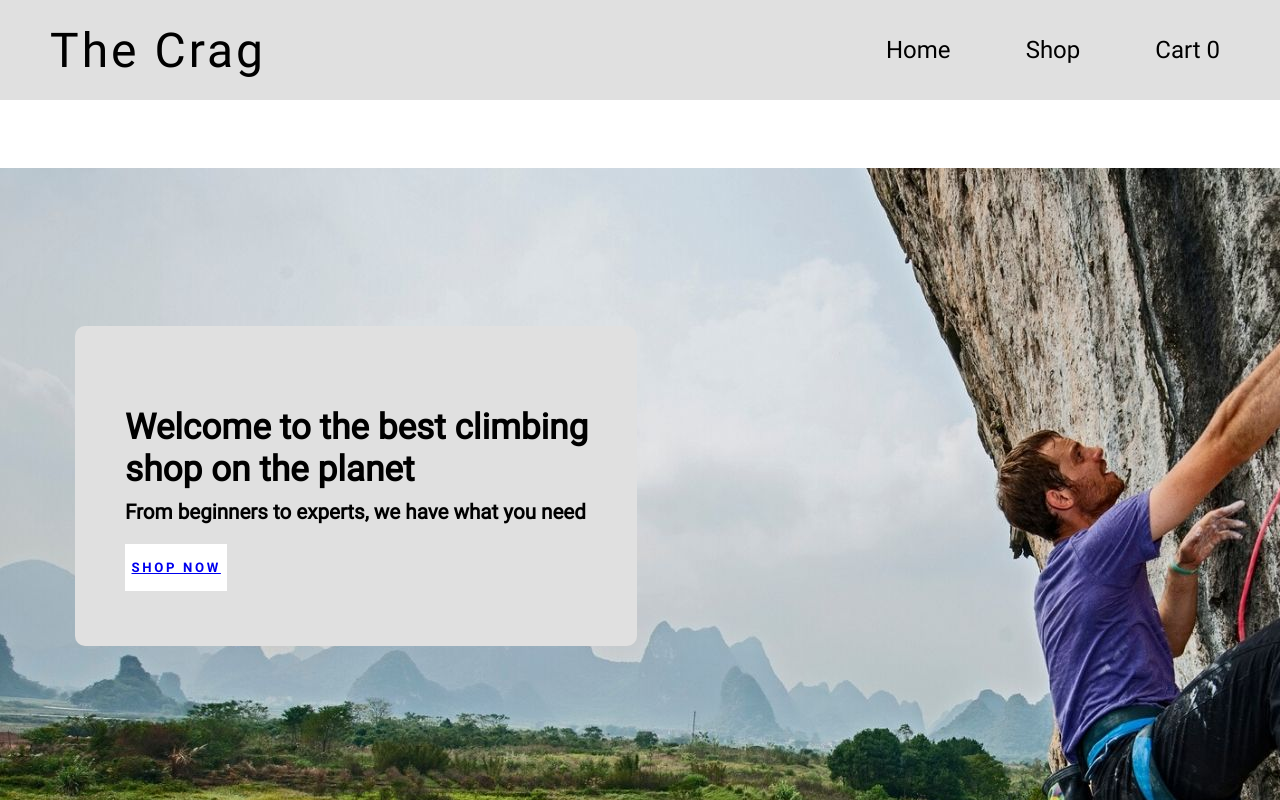
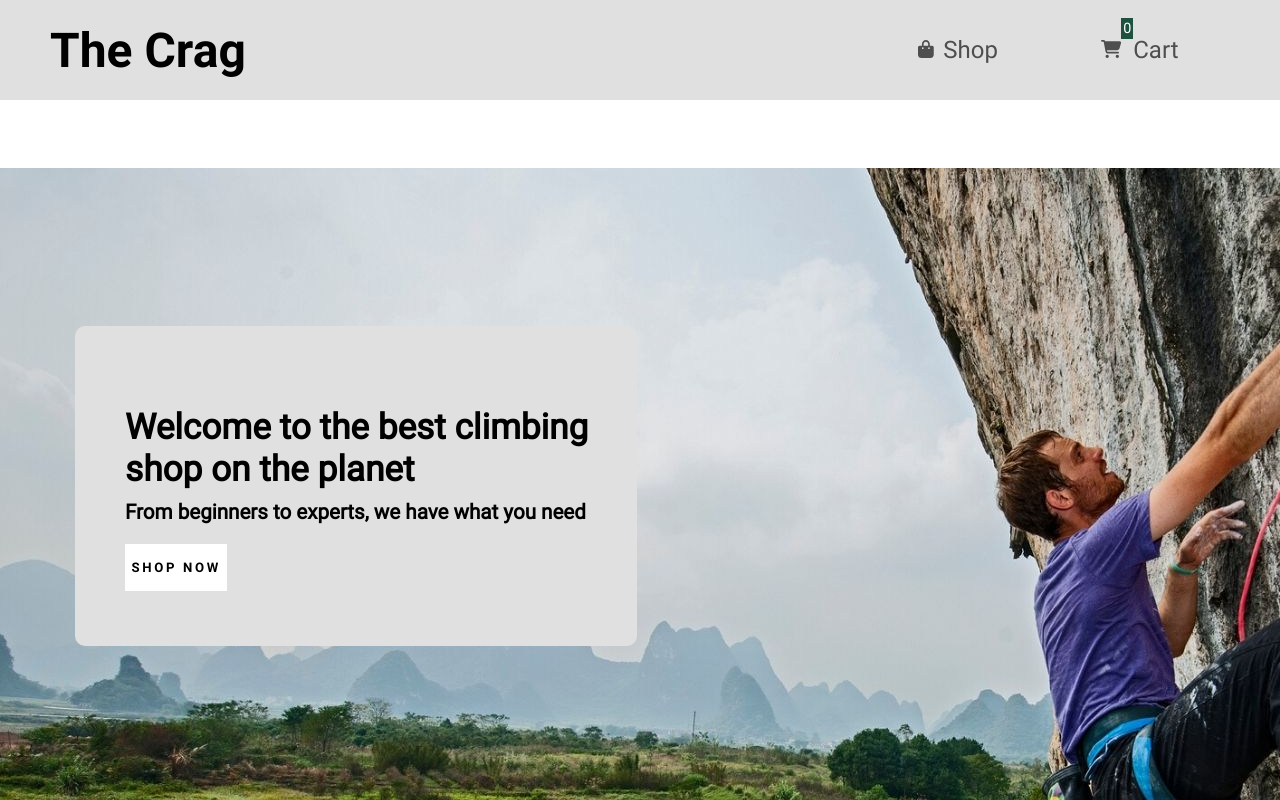
Before and after one commit to aukeller/Shopping-Cart, a React (Create React App) app: page / in a window 1280 px wide. Built offline with nearby package versions, Linux system fonts and the light colour scheme.

Commit message:
refactored minor navbar styling

```diff
--- a/src/components/NavBar.js
+++ b/src/components/NavBar.js
@@ -1,21 +1,26 @@
 import React from "react";
 import styles from "../styles/NavBar.module.css";
 import { Link } from "react-router-dom";
+import { FontAwesomeIcon } from "@fortawesome/react-fontawesome";
+import { faCartShopping } from "@fortawesome/free-solid-svg-icons";
+import { faBagShopping } from "@fortawesome/free-solid-svg-icons";
 
 const NavBar = ({ orderCount }) => {
   return (
     <div className={styles.container}>
-      <div>The Crag</div>
+      <div>
+        <Link to="/">The Crag</Link>
+      </div>
       <ul className={styles.nav}>
         <li>
-          <Link to="/">Home</Link>
-        </li>
-        <li>
+          <FontAwesomeIcon icon={faBagShopping} size="xs" />
           <Link to="/shop">Shop</Link>
         </li>
         <li>
           <Link to="/cart">
-            Cart <span>{orderCount}</span>
+            <FontAwesomeIcon icon={faCartShopping} size="xs" />
+            <span>{orderCount}</span>
+            Cart
           </Link>
         </li>
       </ul>
--- a/src/styles/NavBar.module.css
+++ b/src/styles/NavBar.module.css
@@ -1,3 +1,8 @@
+@font-face {
+  font-family: Roboto-Bold;
+  src: url("../assets/roboto-font/Roboto-Bold.ttf");
+}
+
 @font-face {
   font-family: Roboto-Regular;
   src: url("../assets/roboto-font/Roboto-Regular.ttf");
@@ -5,7 +10,7 @@
 
 .container {
   background-color: rgb(224, 224, 224);
-  color: black;
+  color: rgb(78, 78, 78);
 
   height: 100px;
 
@@ -17,14 +22,15 @@
 }
 
 .container div:first-child {
-  font-family: Roboto-Regular;
+  font-family: Roboto-Bold;
   font-size: 3em;
-  letter-spacing: 3px;
+  color: black;
 }
 
 .nav {
   display: flex;
-  justify-content: space-between;
+  justify-content: space-around;
+  align-items: center;
   width: 30%;
 
   font-family: Roboto-Regular;
@@ -37,7 +43,14 @@ ul {
 
 li a,
 li a:visited {
-  text-decoration: inherit;
-  color: inherit;
   padding: 10px;
 }
+
+li span {
+  font-size: 0.6em;
+  padding: 2px;
+  position: relative;
+  bottom: 25px;
+  color: white;
+  background-color: #1f513f;
+}
--- a/src/styles/main.css
+++ b/src/styles/main.css
@@ -5,3 +5,8 @@ body,
   padding: 0;
   height: 100%;
 }
+
+a {
+  text-decoration: inherit;
+  color: inherit;
+}
```
